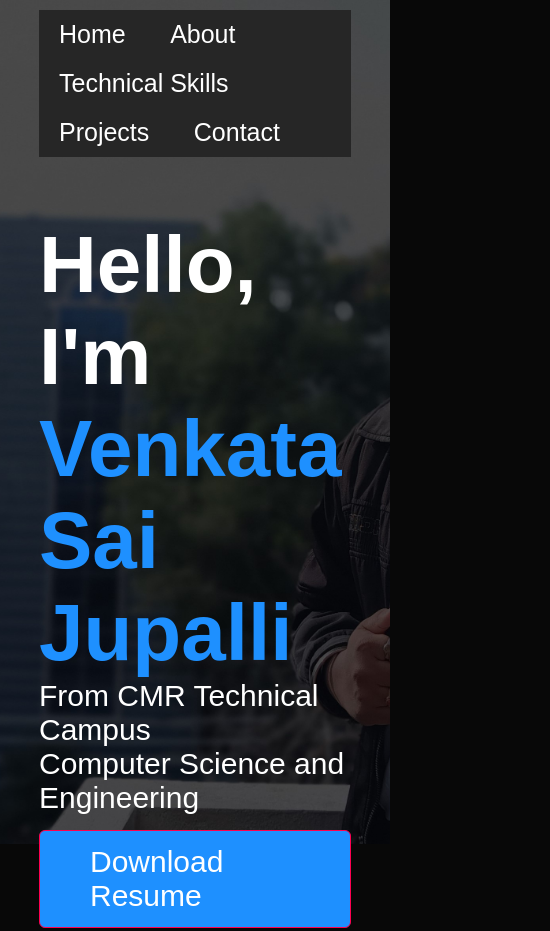
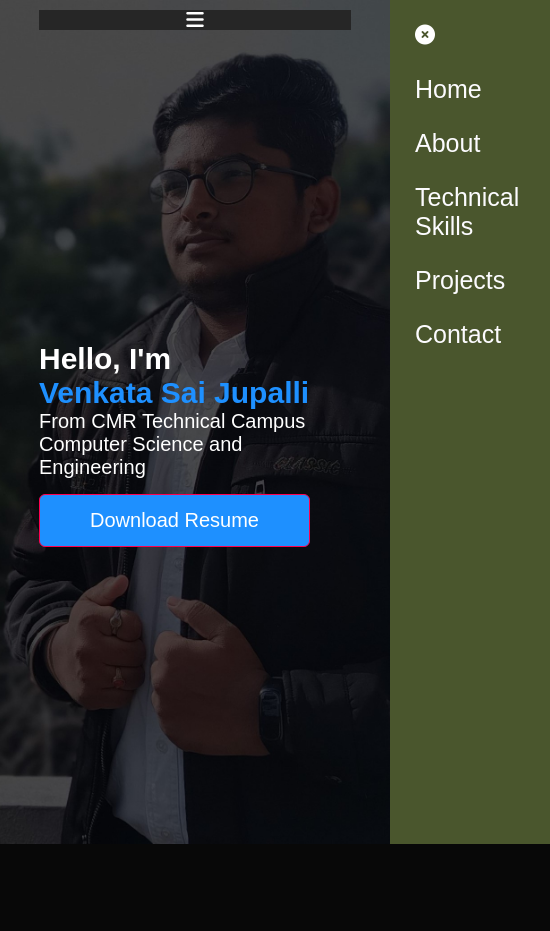
Before and after one commit to venkatasairao/my_portfolio_website, a plain HTML site: page index.html in a window 390 px wide. Shown: the top 931 px of the page, 550 px wide, since content can reach past the window. Drawn offline with Linux system fonts and the light colour scheme.

Commit message:
style.css

```diff
--- a/style.css
+++ b/style.css
@@ -361,3 +361,94 @@ nav ul li a:hover::after{
 nav .fa-solid{
     display: none;
 }
+
+
+/* -----------css for small screen -------------- */
+@media only screen and (max-width:1000px){
+    #header{
+        background-image: url("image/background2.jpg");
+    }
+    .header-text{
+        margin-top: 100%;
+        font-size: 20px;
+
+    }
+    .header-text h1{
+        font-size: 30px;
+    }
+    nav .fa-solid{
+        display: block;
+        font-size:20px;
+    }
+
+    nav ul{
+        background: #4a562d;
+        position: fixed;
+        top:0;
+        right: -200px;
+        width: 200px;
+        height: 100vh;
+        padding-top: 50px;
+        z-index: 2;
+        transition: right 0.5s;
+
+    }
+
+    nav ul li{
+        display: block;
+        margin: 25px;
+    }
+
+    nav ul .fa-solid{
+        position: absolute;
+        top: 25px;
+        left: 25px;
+        cursor: pointer;
+    }
+
+    .sub-title{
+        font-size: 40px;
+    }
+
+    .about-col-1, .about-col-2{
+        flex-basis:100%;
+    }
+
+    .about-col-1{
+        margin-bottom: 30px;
+    }
+
+    .about-col-2{
+        font-size: 14px;
+    }
+    .tab-links{
+        font-size: 16px;
+        margin-right: 20px;
+    }
+
+    .contact-left, .contact-right{
+        flex-basis: 100%;
+    }
+
+    .copyright{
+        font-size: 14px;
+    }
+
+
+
+    nav ul li a {
+        color: #fcfbfe;
+        text-decoration: none;
+        font-size: 25px;
+        position: relative;
+    }
+
+    .tab-links{
+        font-size: 20px;
+        cursor: pointer;
+    }
+
+
+
+
+}
```
